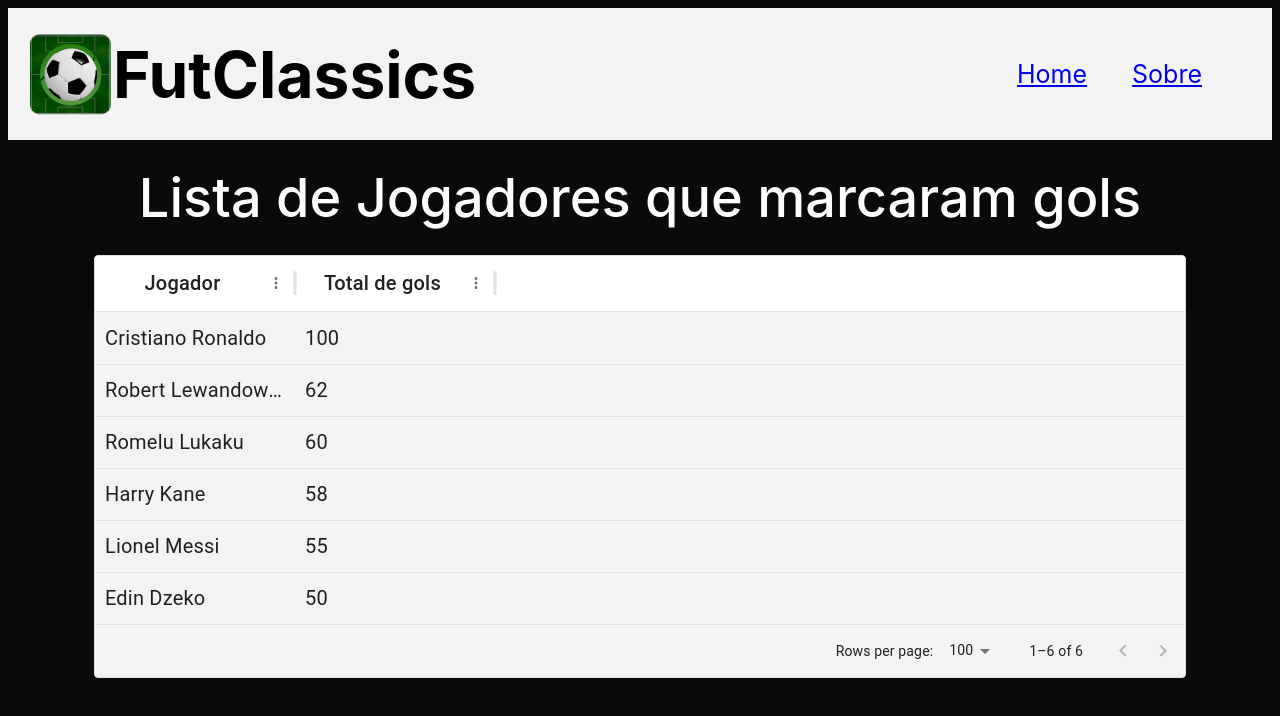
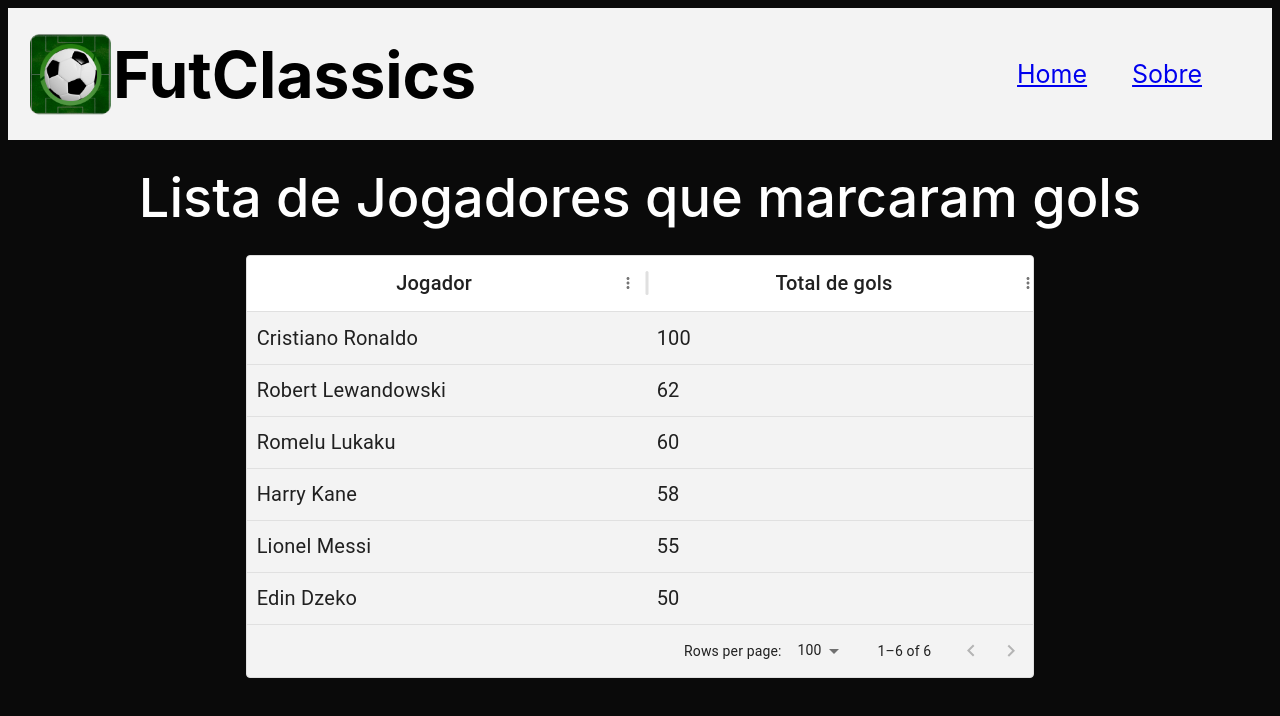
Before and after one commit to richarddiasss/trabalhoBD, a React (Vite) app in the folder frontend/: page /jogadores in a window 1280 px wide. Shown: the top 716 px of the page. Built offline with nearby package versions, Linux system fonts and the light colour scheme.

Commit message:
adicionando as rotas na home

```diff
--- a/frontend/src/Pages/CampoNeutro/index.tsx
+++ b/frontend/src/Pages/CampoNeutro/index.tsx
@@ -11,11 +11,11 @@ const rows: GridRowsProp = [
 ]
 
 const columns: GridColDef[] = [
-    { field: 'col1', headerName: 'Data', flex: 1, headerAlign: 'center' },
-    { field: 'col2', headerName: 'Mandante', flex: 1, headerAlign: 'center' },
-    { field: 'col3', headerName: 'Visitante', flex: 1, headerAlign: 'center' },
-    { field: 'col4', headerName: 'Cidade', flex: 1, headerAlign: 'center' },
-    { field: 'col5', headerName: 'País', flex: 1, headerAlign: 'center' }
+    { field: 'col1', headerName: 'Data', width: 220, headerAlign: 'center' },
+    { field: 'col2', headerName: 'Mandante', width: 220, headerAlign: 'center' },
+    { field: 'col3', headerName: 'Visitante', width: 220, headerAlign: 'center' },
+    { field: 'col4', headerName: 'Cidade', width: 220, headerAlign: 'center' },
+    { field: 'col5', headerName: 'País', width: 220, headerAlign: 'center' }
 ]
 
 export default function CampoNeutro(){
--- a/frontend/src/Pages/GoleadoresGolMedia/index.tsx
+++ b/frontend/src/Pages/GoleadoresGolMedia/index.tsx
@@ -11,10 +11,10 @@ const rows: GridRowsProp = [
 ]
 
 const columns: GridColDef[] = [
-    {field: 'col1', headerName: 'Seleção', flex: 1, headerAlign: 'center'},
-    {field: 'col2', headerName: 'Jogador', flex: 1, headerAlign: 'center'},
-    {field: 'col3', headerName: 'Gols', flex: 1, headerAlign: 'center'},
-    {field: 'col4', headerName: 'Média Geral', flex: 1, headerAlign: 'center'}
+    {field: 'col1', headerName: 'Seleção', width: 250, headerAlign: 'center'},
+    {field: 'col2', headerName: 'Jogador', width: 250, headerAlign: 'center'},
+    {field: 'col3', headerName: 'Gols', width: 250, headerAlign: 'center'},
+    {field: 'col4', headerName: 'Média Geral', width: 250, headerAlign: 'center'}
 ]
 
 export default function Goleadores(){
--- a/frontend/src/Pages/Home/index.tsx
+++ b/frontend/src/Pages/Home/index.tsx
@@ -7,6 +7,7 @@ import tabelaTres from '../../assets/HomeAssets/fotoTabelaTres.png';
 import tabelaQuatro from '../../assets/HomeAssets/fotoTabelaQuatro.png';
 import tabelaCinco from '../../assets/HomeAssets/fotoTabelaCinco.png';
 import HeaderHome from "../../components/HeaderHome";
+import { Link } from 'react-router-dom';
 
 export default function Home(){
     return(
@@ -15,6 +16,7 @@ export default function Home(){
             <FotoHome src={InfoHome}></FotoHome>
             <TextoConsulta>Consultas:</TextoConsulta>
                 <Tabelas>
+                    <Link to="/jogadores" style={{textDecoration: "none"}}>
                         <TabelaHome>
                             <LadoEsquerdoTabela>
                                 <TituloTabela>Tabela 1</TituloTabela>
@@ -22,6 +24,8 @@ export default function Home(){
                             </LadoEsquerdoTabela>
                             <LadoDireitoTabela src={tabelaUm}></LadoDireitoTabela>
                         </TabelaHome>
+                    </Link>
+                    <Link to="partidas-por-continente" style={{textDecoration: "none"}}>
                         <TabelaHome>
                         <LadoEsquerdoTabela>
                                 <TituloTabela>Tabela 2</TituloTabela>
@@ -29,6 +33,8 @@ export default function Home(){
                             </LadoEsquerdoTabela>
                             <LadoDireitoTabela src={tabelaDois}></LadoDireitoTabela>
                         </TabelaHome>
+                    </Link>
+                    <Link to="/goleadores" style={{textDecoration: "none"}}>
                         <TabelaHome>
                         <LadoEsquerdoTabela>
                                 <TituloTabela>Tabela 3</TituloTabela>
@@ -36,6 +42,8 @@ export default function Home(){
                             </LadoEsquerdoTabela>
                             <LadoDireitoTabela src={tabelaTres}></LadoDireitoTabela>
                         </TabelaHome>
+                    </Link>
+                    <Link to="/campo-neutro" style={{textDecoration: "none"}}>
                         <TabelaHome>
                         <LadoEsquerdoTabela>
                                 <TituloTabela>Tabela 4</TituloTabela>
@@ -43,6 +51,8 @@ export default function Home(){
                             </LadoEsquerdoTabela>
                             <LadoDireitoTabela src={tabelaQuatro}></LadoDireitoTabela>
                         </TabelaHome>
+                    </Link>
+                    <Link to="selecoes" style={{textDecoration: "none"}}>
                         <TabelaHome>
                         <LadoEsquerdoTabela>
                                 <TituloTabela>Tabela 5</TituloTabela>
@@ -50,6 +60,7 @@ export default function Home(){
                             </LadoEsquerdoTabela>
                             <LadoDireitoTabela src={tabelaCinco}></LadoDireitoTabela>
                         </TabelaHome>
+                    </Link>
                 </Tabelas>
                     <ConhecerDetalhes>CONHECER DETALHES DO TRABALHO</ConhecerDetalhes>
 
--- a/frontend/src/Pages/JogadoresGol/index.tsx
+++ b/frontend/src/Pages/JogadoresGol/index.tsx
@@ -15,8 +15,8 @@ const rows: GridRowsProp = [
 
 
 const columns: GridColDef[] = [
-    { field: 'col1', headerName: 'Jogador', width: 200, headerAlign: 'center' },
-    { field: 'col2', headerName: 'Total de gols', width: 200, headerAlign: 'center' },
+    { field: 'col1', headerName: 'Jogador', width: 400, headerAlign: 'center' },
+    { field: 'col2', headerName: 'Total de gols', width: 400, headerAlign: 'center' },
   ];
 
 
@@ -31,7 +31,7 @@ export default function Jogadores(){
                         backgroundColor: '#F3F3F3',
                         marginTop: '2%',
                         fontSize: '20px',
-                        width:'90%',
+                        width:'65%',
                     }}
                     rows={rows}
                     columns={columns}
--- a/frontend/src/Pages/PartidasContinente/index.tsx
+++ b/frontend/src/Pages/PartidasContinente/index.tsx
@@ -14,8 +14,8 @@ const rows: GridRowsProp = [
 ];
 
 const columns: GridColDef[] = [
-    {field: 'col1', headerName: 'Continente', flex: 1, headerAlign: 'center'},
-    {field: 'col2', headerName: 'Numero de partidas', flex: 1, headerAlign: 'center'}
+    {field: 'col1', headerName: 'Continente', width: 350, headerAlign: 'center'},
+    {field: 'col2', headerName: 'Numero de partidas', width: 350, headerAlign: 'center'}
 ]
 
 export default function PartidasContinente(){
@@ -29,7 +29,7 @@ export default function PartidasContinente(){
                         backgroundColor: '#F3F3F3',
                         marginTop: '2%',
                         fontSize: '20px',
-                        width:'80%',
+                        width:'70%',
                     }}
                     rows={rows}
                     columns={columns}
--- a/frontend/src/Pages/SelecoesGolsMedia/index.tsx
+++ b/frontend/src/Pages/SelecoesGolsMedia/index.tsx
@@ -11,9 +11,9 @@ const rows: GridRowsProp = [
 ]
 
 const columns: GridColDef[] = [
-    { field: 'col1', headerName: 'Seleção', flex: 1, headerAlign: 'center' },
-    { field: 'col2', headerName: 'Gols', flex: 1, headerAlign: 'center' },
-    { field: 'col3', headerName: 'Média', flex: 1, headerAlign: 'center' },
+    { field: 'col1', headerName: 'Seleção', width: 270, headerAlign: 'center' },
+    { field: 'col2', headerName: 'Gols', width: 270, headerAlign: 'center' },
+    { field: 'col3', headerName: 'Média', width: 270, headerAlign: 'center' },
 ]
 
 export default function Selecoes(){
@@ -27,7 +27,7 @@ export default function Selecoes(){
                         backgroundColor: '#F3F3F3',
                         marginTop: '2%',
                         fontSize: '20px',
-                        width:'90%',
+                        width:'70%',
                     }}
                     rows={rows}
                     columns={columns}>
```
Lines whose indentation alone changed are shown as unchanged.
